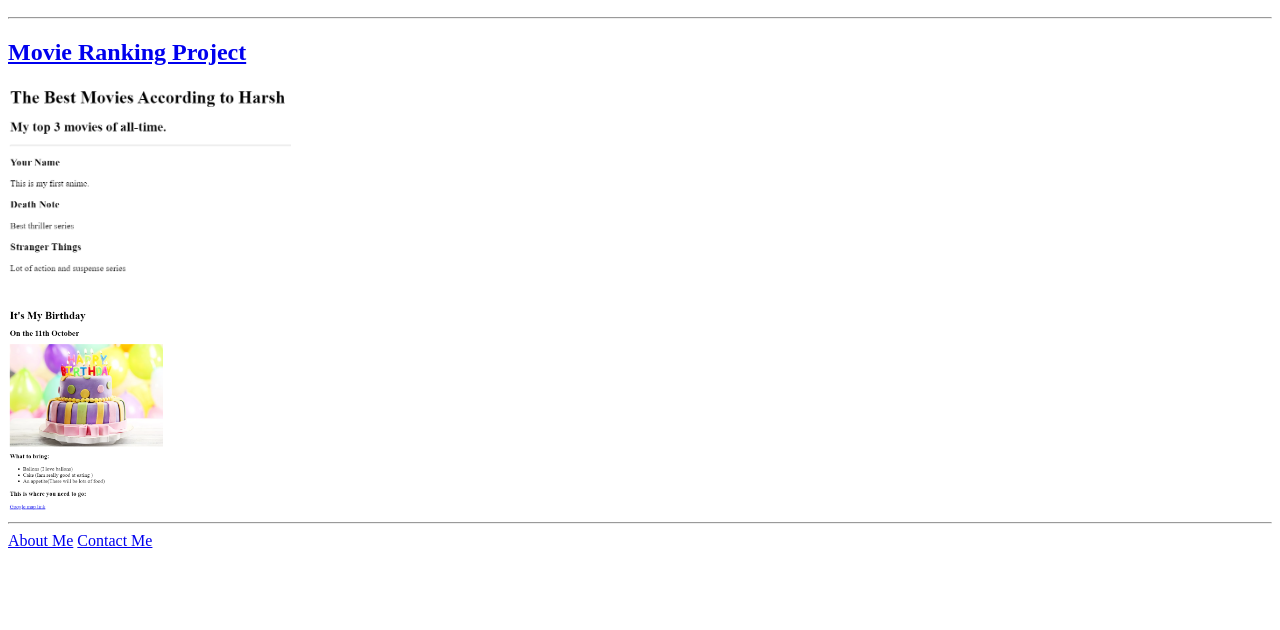
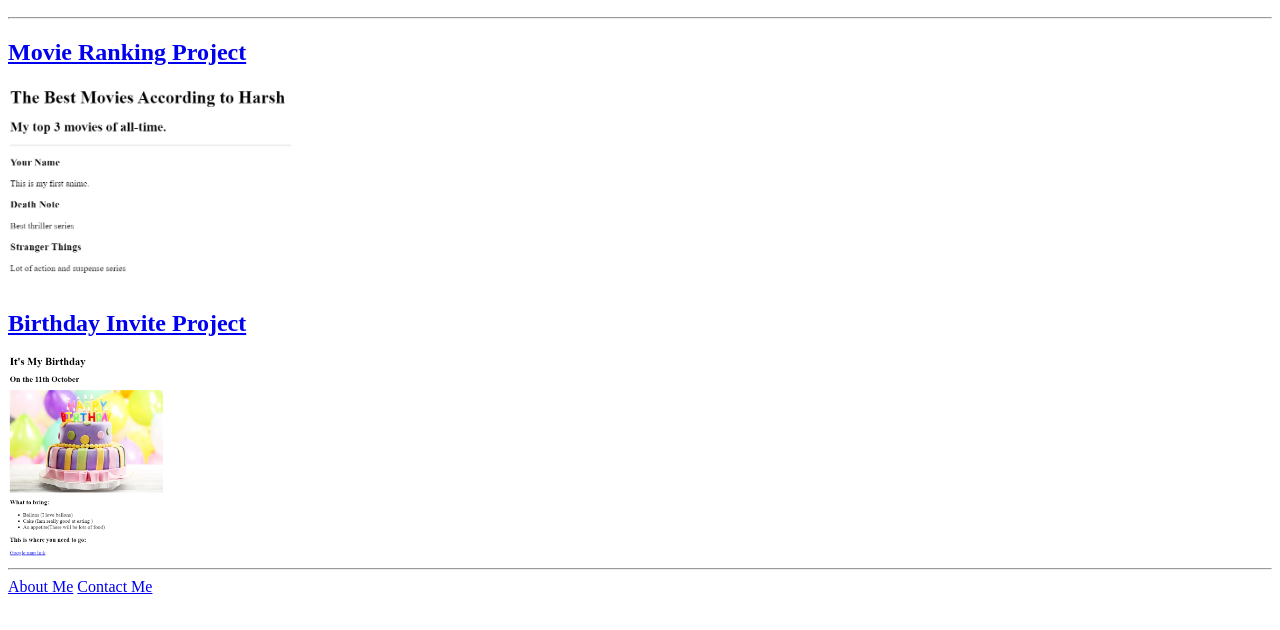
Before and after one commit to HarshKumar1110/html-portfolio, a plain HTML site: page index.html in a window 1280 px wide. Shown: the part 110-740 px from the top of the page. Drawn offline with Linux system fonts and the light colour scheme.

Commit message:
Update index.html

```diff
--- a/index.html
+++ b/index.html
@@ -10,7 +10,7 @@
     <hr />
     <h2><a href="./public/movie-ranking.html">Movie Ranking Project</a></h2>
     <img src="./assets/images/movie-ranking.png " height="200" alt="img" />
-    <h2><a href="./public/birthday-invite.html"></a></h2>
+    <h2><a href="./public/birthday-invite.html">Birthday Invite Project</a></h2>
     <img
       src="./assets/images/birthday-invite.png "
       height="200"
```
